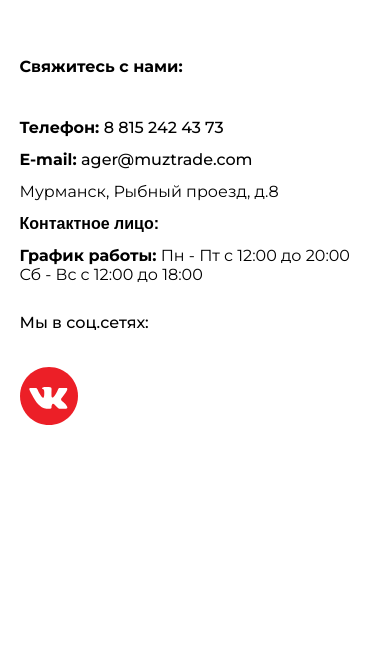
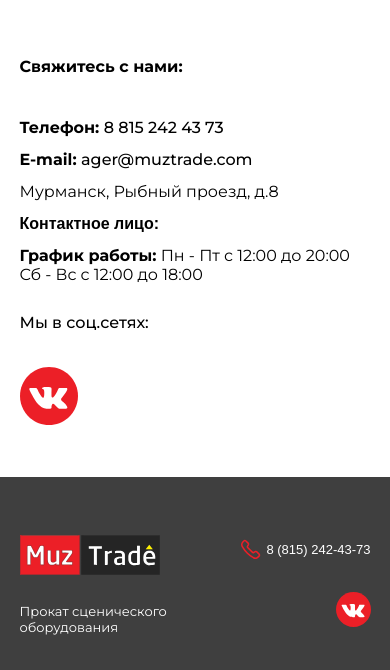
Before and after one commit to Entrepreneur-Kopyrin-Andrey/MuzTrade-frontend, a React (Create React App) app: page / in a window 390 px wide. Shown: the part 6694-7364 px from the top of the page. Before the commit the page ends 7119 px from the top, so only its background shows below. Built offline with nearby package versions, Linux system fonts and the light colour scheme; no server answers; a web font is replaced by a local one.

Commit message:
mobile footer

```diff
--- a/package.json
+++ b/package.json
@@ -16,6 +16,7 @@
     "react-redux": "^8.0.5",
     "react-router-dom": "^6.9.0",
     "react-scripts": "5.0.1",
+    "react-select": "^5.7.1",
     "react-slick": "^0.29.0",
     "slick-carousel": "^1.8.1",
     "stream": "^0.0.2",
--- a/src/App.js
+++ b/src/App.js
@@ -28,6 +28,7 @@ import MobilePortfolioButton from "./components/MobileComponents/MobilePortfolio
 import RequestModal from './components/Modal/RequestModal';
 import ImageModal from './components/Modal/ImageModal';
 import MobileMenu from './components/Modal/MobileMenu';
+import MobileFooter from './components/MobileComponents/MobileFooter';
 
 
 function App() {
@@ -83,6 +84,7 @@ function App() {
             <MobileGallery/>
             <MobileEquipment/>
             <MobileContacts />
+            <MobileFooter />
           </>
         )}
         <MobileMenu setValue={setMenuValue} value={menuValue}></MobileMenu>
--- /dev/null
+++ b/src/components/MobileComponents/MobileFooter.jsx
@@ -0,0 +1,38 @@
+import React from "react";
+import { Link } from 'react-router-dom';
+import logo from '../../assets/logo.svg'
+import phone from '../../assets/phone.svg'
+import vk from '../../assets/vk.svg'
+
+export default function MobileFooter() {
+  return (
+    <footer>
+      <div className="footerWrap">
+        <div className="footerWrap__left">
+            <div className="logo">
+            <img src={logo} alt="logo" width={306} height={86} />
+            </div>
+
+            <div className="info Monrat400">Прокат сценического оборудования</div>
+        </div>
+        <div className="footerWrap__right">
+          <div className="number">
+            <img src={phone} alt="phone" width={25} height={25} />
+            <a href="tel:+78152424373" className="phoneNumber">
+              8 (815) 242-43-73
+            </a>
+          </div>
+          <Link href={"https://vk.com/muztrade51"} className="vk">
+            <img
+              className="vk"
+              src={vk}
+              alt="vk"
+              width={58}
+              height={58}
+            />
+          </Link>
+        </div>
+      </div>
+    </footer>
+  );
+}
```
Also changed, not shown: 1 other file (tests, documents, lock files or other folders).
